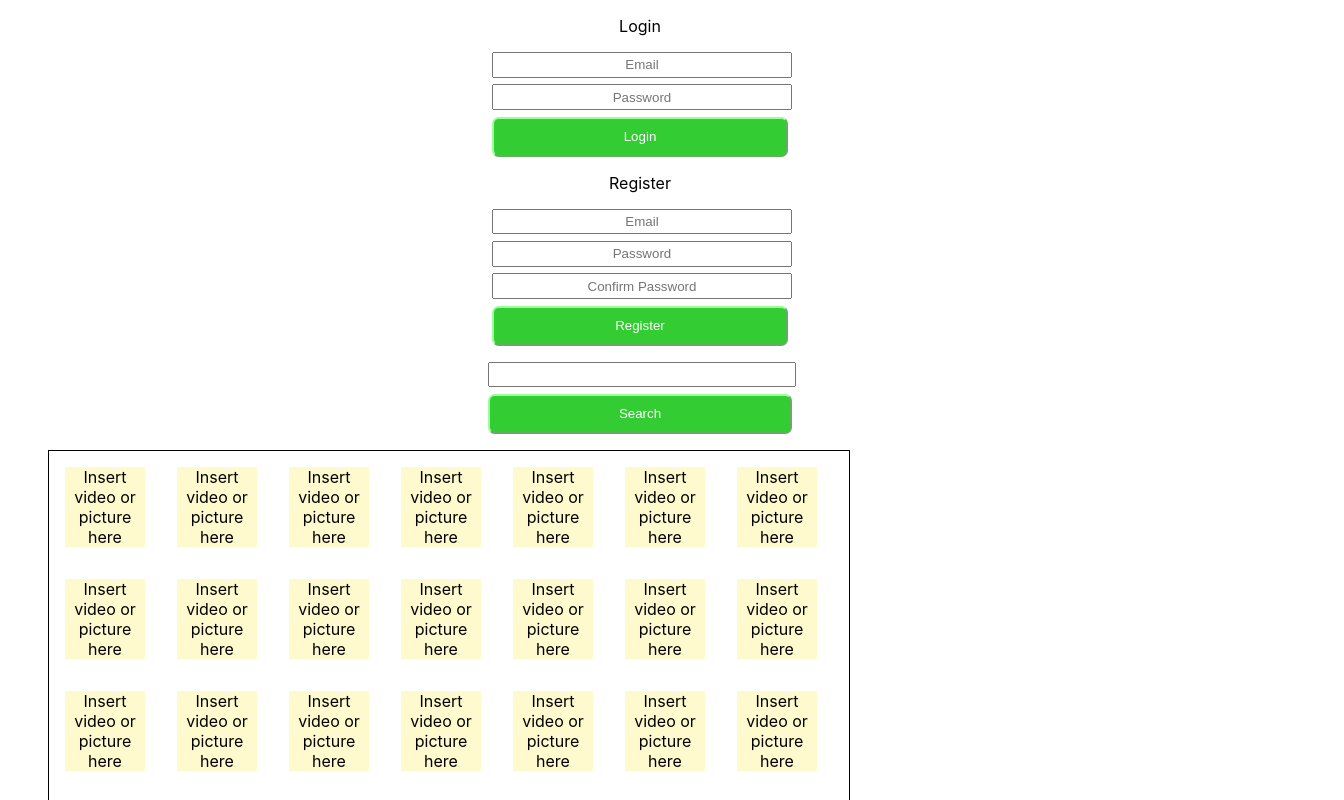
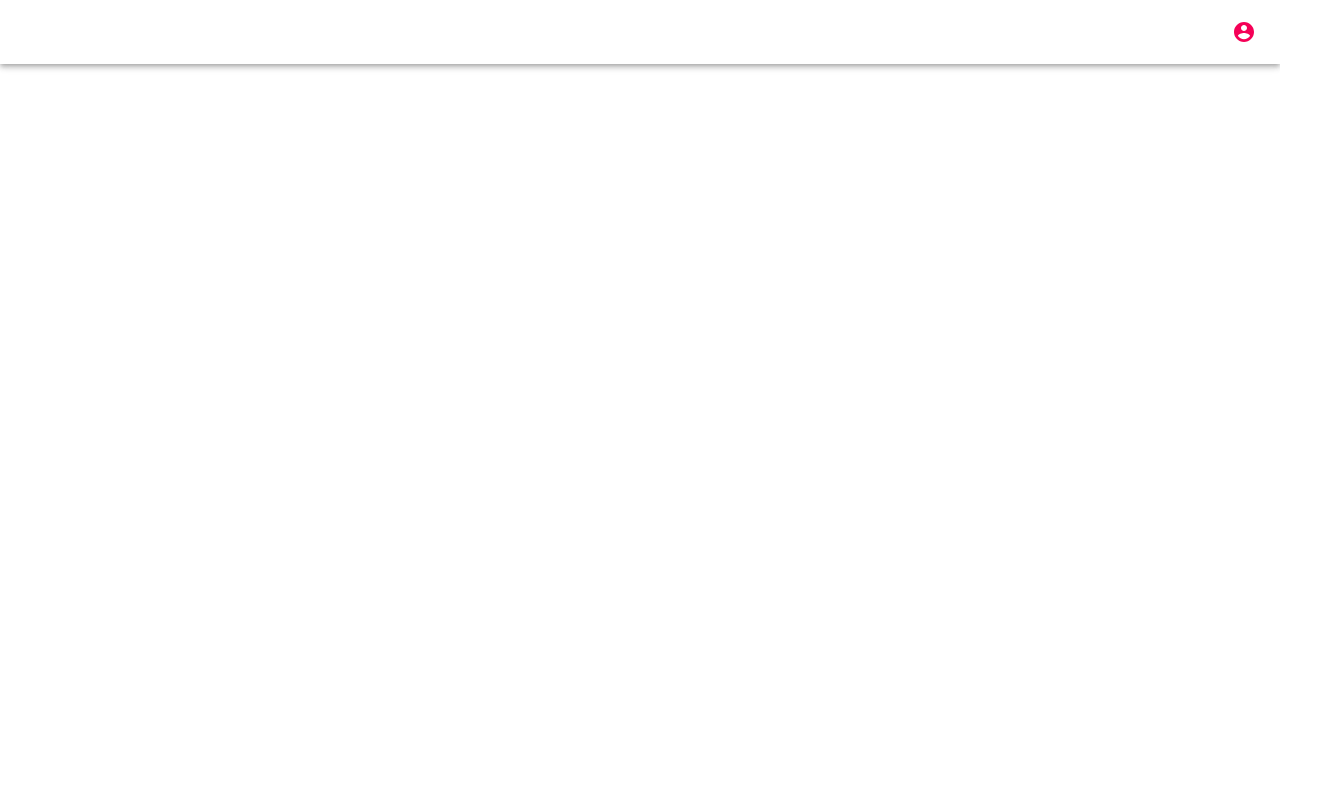
Before and after one commit to janet-chen/CPSC436I-project, a React (Create React App) app: page / in a window 1280 px wide. Shown: the top 800 px of the page, 1344 px wide, since content can reach past the window. Built offline with nearby package versions, Linux system fonts and the light colour scheme.

Commit message:
add app bar

```diff
--- a/package.json
+++ b/package.json
@@ -3,6 +3,8 @@
   "version": "0.1.0",
   "private": true,
   "dependencies": {
+    "@material-ui/core": "^4.10.1",
+    "@material-ui/icons": "^4.9.1",
     "@testing-library/jest-dom": "^4.2.4",
     "@testing-library/react": "^9.5.0",
     "@testing-library/user-event": "^7.2.1",
--- a/public/index.html
+++ b/public/index.html
@@ -24,6 +24,9 @@
       work correctly both with client-side routing and a non-root public URL.
       Learn how to configure a non-root public URL by running `npm run build`.
     -->
+    <link rel="stylesheet" href="https://fonts.googleapis.com/css?family=Roboto:300,400,500,700&display=swap" />
+    <link rel="stylesheet" href="https://fonts.googleapis.com/icon?family=Material+Icons" />
+
     <title>React App</title>
   </head>
   <body>
--- a/src/components/App.js
+++ b/src/components/App.js
@@ -6,17 +6,19 @@ import MyCalendar from './Calendar';
 import Searchbar from './Searchbar';
 import SaveColumn from './SaveColumn/SaveColumn';
 import Display from './Display/Display';
+import NavBar from './NavBar';
 
 
 function App() {
   return (
     <div>
-      <Login />
+      <NavBar />
+      {/* <Login />
       <Registration />
       <Searchbar />
       <Display />
       <SaveColumn />
-      <MyCalendar />
+      <MyCalendar /> */}
     </div>
   );
 }
--- /dev/null
+++ b/src/components/NavBar.jsx
@@ -0,0 +1,145 @@
+import React from 'react';
+import { fade, makeStyles } from '@material-ui/core/styles';
+import AppBar from '@material-ui/core/AppBar';
+import Toolbar from '@material-ui/core/Toolbar';
+import IconButton from '@material-ui/core/IconButton';
+import InputBase from '@material-ui/core/InputBase';
+import MenuItem from '@material-ui/core/MenuItem';
+import Menu from '@material-ui/core/Menu';
+import SearchIcon from '@material-ui/icons/Search';
+import AccountCircle from '@material-ui/icons/AccountCircle';
+import MoreIcon from '@material-ui/icons/MoreVert';
+
+const useStyles = makeStyles((theme) => ({
+  grow: {
+    flexGrow: 1,
+  },
+  menuButton: {
+    marginRight: theme.spacing(2),
+  },
+  title: {
+    display: 'none',
+    [theme.breakpoints.up('sm')]: {
+      display: 'block',
+    },
+  },
+  sectionDesktop: {
+    display: 'none',
+    [theme.breakpoints.up('md')]: {
+      display: 'flex',
+    },
+  },
+  sectionMobile: {
+    display: 'flex',
+    [theme.breakpoints.up('md')]: {
+      display: 'none',
+    },
+  },
+  navBar: {
+    backgroundColor: 'white'
+  }
+}));
+
+export default function PrimarySearchAppBar() {
+  const classes = useStyles();
+  const [anchorEl, setAnchorEl] = React.useState(null);
+  const [mobileMoreAnchorEl, setMobileMoreAnchorEl] = React.useState(null);
+
+  const isMenuOpen = Boolean(anchorEl);
+  const isMobileMenuOpen = Boolean(mobileMoreAnchorEl);
+
+  const handleProfileMenuOpen = (event) => {
+    setAnchorEl(event.currentTarget);
+  };
+
+  const handleMobileMenuClose = () => {
+    setMobileMoreAnchorEl(null);
+  };
+
+  const handleMenuClose = () => {
+    setAnchorEl(null);
+    handleMobileMenuClose();
+  };
+
+  const handleMobileMenuOpen = (event) => {
+    setMobileMoreAnchorEl(event.currentTarget);
+  };
+
+  const menuId = 'primary-search-account-menu';
+  const renderMenu = (
+    <Menu
+      anchorEl={anchorEl}
+      anchorOrigin={{ vertical: 'top', horizontal: 'right' }}
+      id={menuId}
+      keepMounted
+      transformOrigin={{ vertical: 'top', horizontal: 'right' }}
+      open={isMenuOpen}
+      onClose={handleMenuClose}
+    >
+      <MenuItem onClick={handleMenuClose}>Profile</MenuItem>
+      <MenuItem onClick={handleMenuClose}>My account</MenuItem>
+    </Menu>
+  );
+
+  const mobileMenuId = 'primary-search-account-menu-mobile';
+  const renderMobileMenu = (
+    <Menu
+      anchorEl={mobileMoreAnchorEl}
+      anchorOrigin={{ vertical: 'top', horizontal: 'right' }}
+      id={mobileMenuId}
+      keepMounted
+      transformOrigin={{ vertical: 'top', horizontal: 'right' }}
+      open={isMobileMenuOpen}
+      onClose={handleMobileMenuClose}
+    >
+      <MenuItem onClick={handleProfileMenuOpen}>
+        <IconButton
+          aria-label="account of current user"
+          aria-controls="primary-search-account-menu"
+          aria-haspopup="true"
+          color="inherit"
+        >
+          <AccountCircle />
+        </IconButton>
+        <p>Profile</p>
+      </MenuItem>
+    </Menu>
+  );
+
+  return (
+    <div className={classes.grow}>
+      <AppBar position="static" className={classes.navBar}>
+        <Toolbar>
+          <div className={classes.grow} />
+          <div className={classes.sectionDesktop}>
+
+            <IconButton
+              edge="end"
+              aria-label="account of current user"
+              aria-controls={menuId}
+              aria-haspopup="true"
+              onClick={handleProfileMenuOpen}
+              color="inherit"
+              className="MuiIconButton-colorSecondary"
+            >
+              <AccountCircle />
+            </IconButton>
+          </div>
+          <div className={classes.sectionMobile}>
+            <IconButton
+              aria-label="show more"
+              aria-controls={mobileMenuId}
+              aria-haspopup="true"
+              onClick={handleMobileMenuOpen}
+              color="inherit"
+            >
+              <MoreIcon />
+            </IconButton>
+          </div>
+        </Toolbar>
+      </AppBar>
+      {renderMobileMenu}
+      {renderMenu}
+    </div>
+  );
+}
--- a/src/components/UserForms/Login.js
+++ b/src/components/UserForms/Login.js
@@ -28,7 +28,7 @@ export default class Login extends Component {
 
     render() {
         return (
-            <div className="login">
+            <div className="login userform">
                 Login
                 <form onSubmit={this.handleSubmit}>
                     <input
--- a/src/components/UserForms/Registration.js
+++ b/src/components/UserForms/Registration.js
@@ -29,7 +29,7 @@ export default class Registration extends Component {
 
     render() {
         return (
-            <div className="registration">
+            <div className="registration userform">
                 Register
                 <form onSubmit={this.handleSubmit}>
                     <input
--- a/src/components/UserForms/UserForms.css
+++ b/src/components/UserForms/UserForms.css
@@ -14,7 +14,7 @@ input {
     padding: 0.25em 0;
 }
 
-button {
+.userform button {
     background-color: #33cc33;
     border-color: #99ff99;
     color: #FFFFFF;
@@ -29,7 +29,7 @@ button:hover {
     cursor: pointer;
 }
 
-div {
+.userform {
     text-align: center;
     margin: 1em;
 }
--- a/src/index.js
+++ b/src/index.js
@@ -9,9 +9,9 @@ import reducers from './reducers';
 
 ReactDOM.render(
   <Provider store={createStore(reducers)}>
-    <React.StrictMode>
+    {/* <React.StrictMode> */}
       <App />
-    </React.StrictMode>
+    {/* </React.StrictMode> */}
   </Provider>,
   document.getElementById('root')
 );
```
Also changed, not shown: 1 other file (tests, documents, lock files or other folders).
